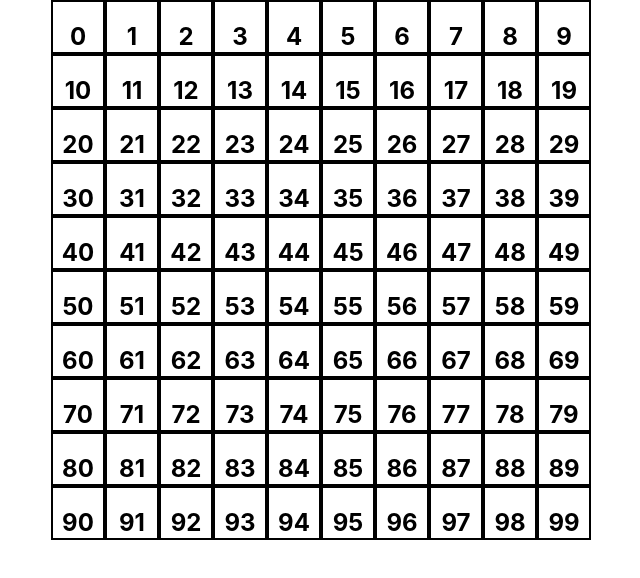
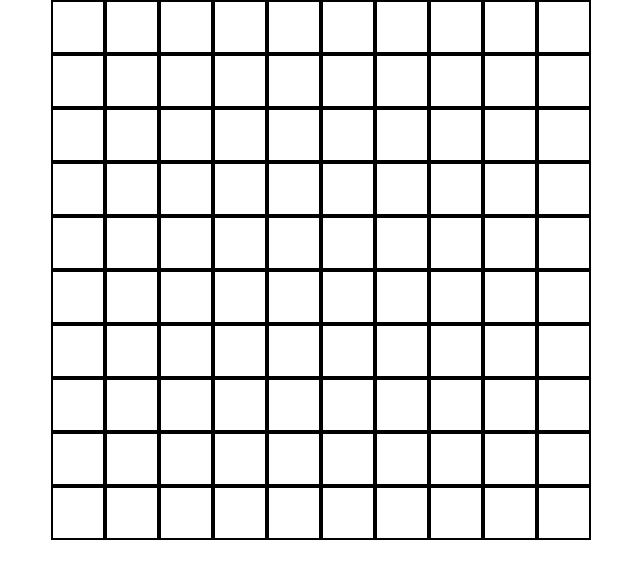
Before and after one commit to pburslemjr/pburslemjr.github.io, a React (Create React App) app: page / in a window 1280 px wide. Shown: the top 578 px of the page, without its empty margins (199-839 px from the left). Built offline with nearby package versions, Linux system fonts and the light colour scheme.

Commit message:
changed values to x10

```diff
--- a/src/Go/Go.jsx
+++ b/src/Go/Go.jsx
@@ -52,7 +52,7 @@ export default class SortingVisualizer extends React.Component {
         return (
         <div className="array-container">
             {array.map((dataRow) => (
-                <div className="row">
+                <div className="row" key={dataRow.width}>
                     {
                         dataRow.map((dataItem) => (
                             <div
@@ -61,7 +61,7 @@ export default class SortingVisualizer extends React.Component {
                             key={dataItem.x * dataRow.length + dataItem.y}
                             style={{left: dataItem.y * 54 + 'px', top: (dataItem.x - dataItem.y) * 54  + 'px'}}>
 
-                          <h2>{dataItem.x * dataRow.length + dataItem.y}</h2>
+                          {/* <h2>{(dataItem.x * dataRow.length + dataItem.y)* 10}</h2> */}
                       </div>
                         ))
                     }
```
